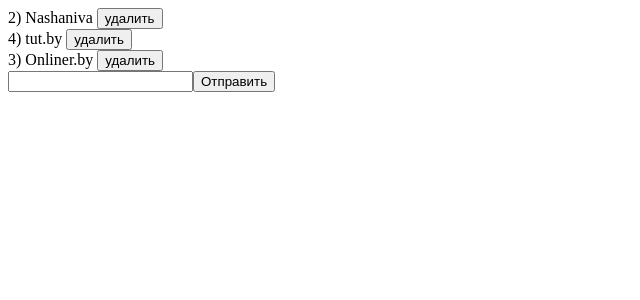
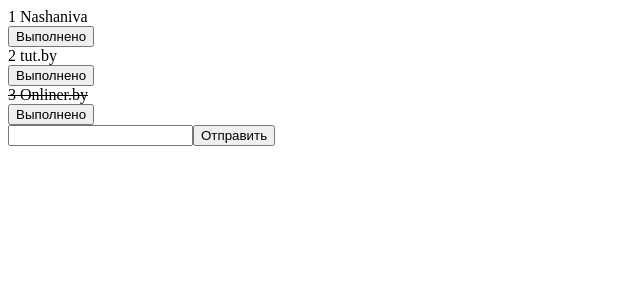
Before and after one commit to agropksg/vue-training, a Vue app: page / in a window 1280 px wide. Shown: the top 300 px of the page, without its empty margins (0-640 px from the left). Built offline with nearby package versions, Linux system fonts and the light colour scheme.

Commit message:
some changes

```diff
--- a/src/App.vue
+++ b/src/App.vue
@@ -19,12 +19,12 @@
           {
             id:2,
             name:'Nashaniva',
-            status:true
+            status:false
           },
           {
             id:4,
             name:'tut.by',
-            status:true
+            status:false
           },
           {
             id:3,
--- /dev/null
+++ b/src/components/CompleteBtn.vue
@@ -0,0 +1,18 @@
+<template>
+  <div class="complete-btn">
+    <button @click="Complete">Выполнено</button>
+  </div>
+</template>
+
+
+<script>
+export default {
+  name:'CompleteBtn',
+  props:['itemId'],
+  methods:{
+    Complete(){
+      this.$emit('complteItem',this.itemId);
+    }
+  }
+}
+</script>
--- a/src/components/Todo.vue
+++ b/src/components/Todo.vue
@@ -1,22 +1,28 @@
 <template>
-  <div class="todo-item" v-if="item.status">
-    {{ `${item.id}) ${item.name}` }} <RemoveBtn @remove-item="removeItem" />
+  <div class="todo-item"  :class="{'completed':item.status}">
+     {{ `${order+1} ${item.name}` }}  <CompleteBtn @complteItem="completedItem" />
   </div>
 </template>
 
 <script>
-import RemoveBtn from './RemoveBtn';
+import CompleteBtn from './CompleteBtn';
 
 export default {
   name: 'todo',
-  props:['item'],
+  props:['item','order'],
   components:{
-    RemoveBtn
+    CompleteBtn
   },
   methods:{
-    removeItem(){
-      this.item.status = false;
+    completedItem(){
+      this.item.status = true;
     }
   }
 }
 </script>
+
+<style scoped>
+  .completed{
+    text-decoration: line-through  ;
+  }
+</style>
--- a/src/components/Todos.vue
+++ b/src/components/Todos.vue
@@ -1,6 +1,6 @@
 <template>
   <div class="todos">
-    <Todo v-for="item in items" :key="item.id" :item="item" />
+    <Todo v-for="(item, index) in items" :key='item.id' :order='index' :item="item" />
   </div>
 </template>
 <script>
```
